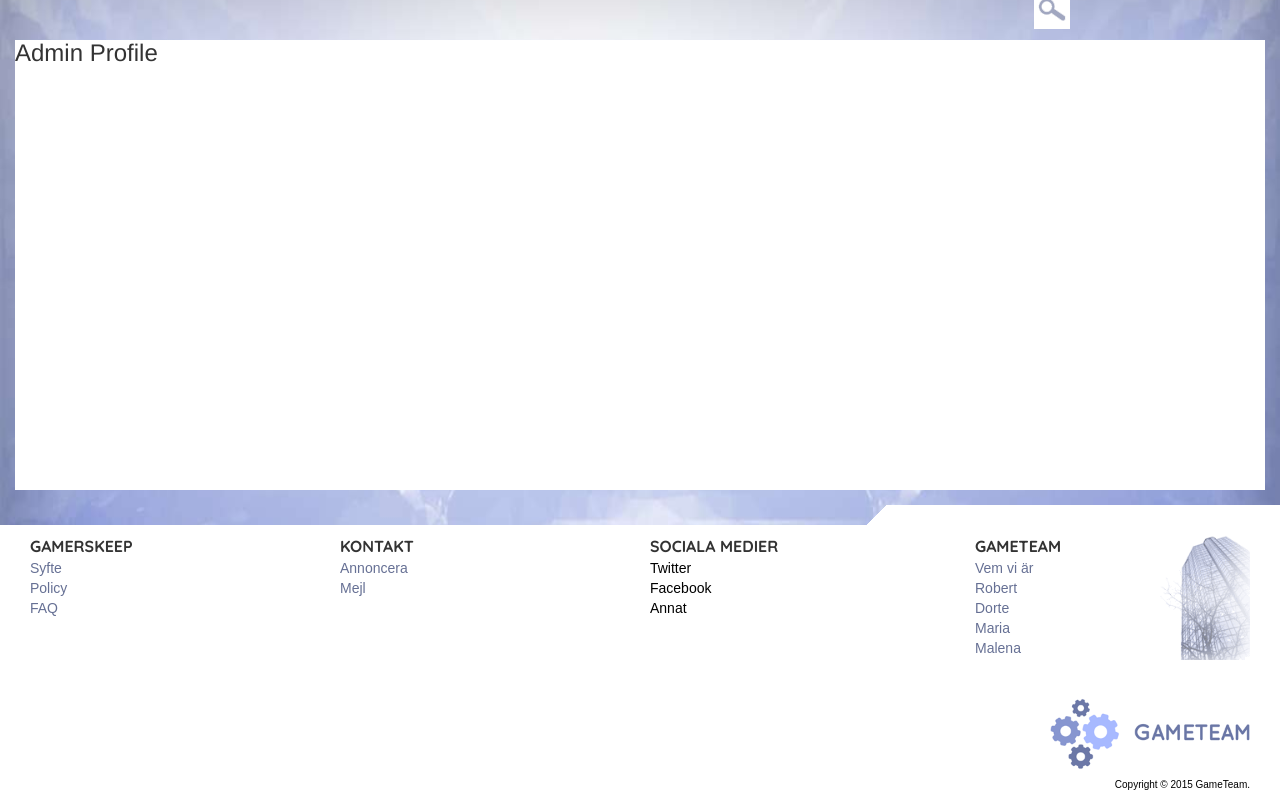
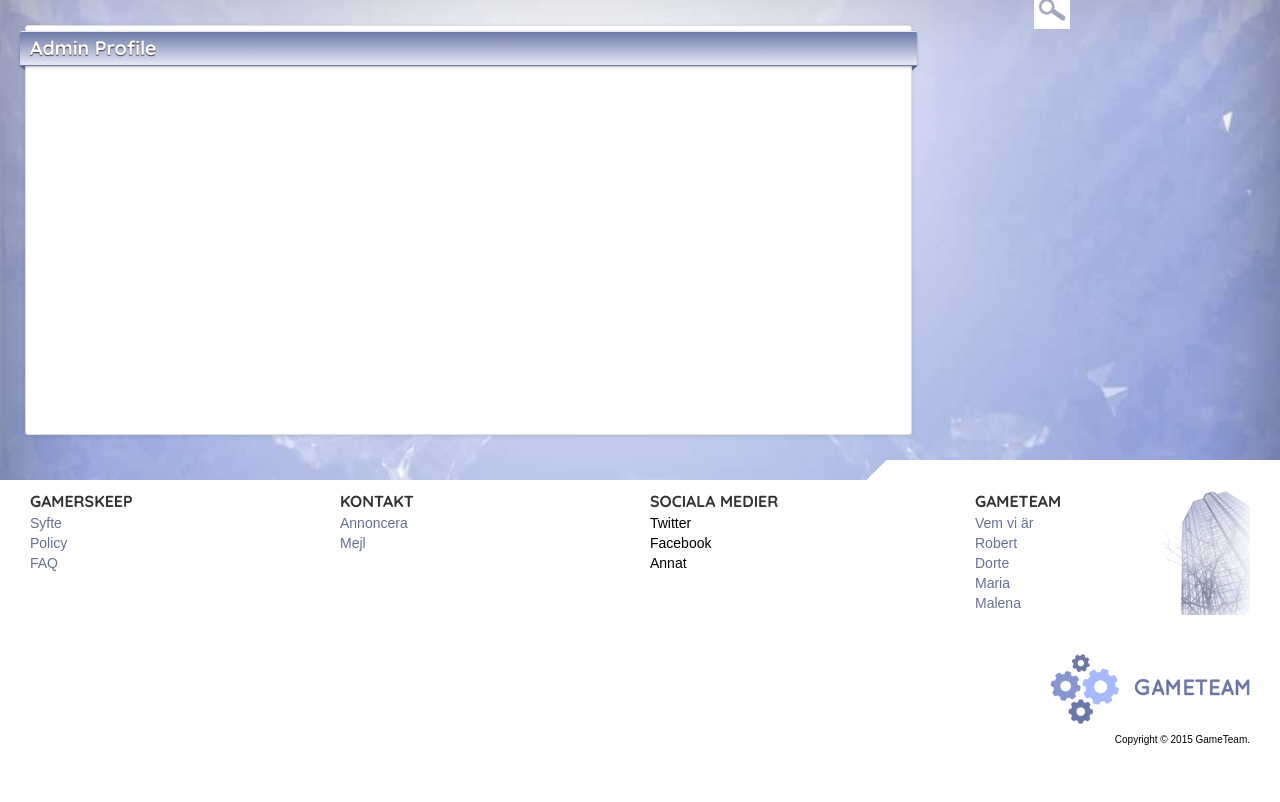
Before and after one commit to Robjen12/GamersKeep, a PHP site: page /admin.php in a window 1280 px wide. Shown: the part 80-882 px from the top of the page. After the commit the page ends 825 px from the top, so only its background shows below. Run offline with PHP 8.4, Linux system fonts and the light colour scheme; the visitor is signed in with stand-in values (Sample User, id 1); data that the repository does not hold is empty; some libraries are stand-ins or nearby versions; some web fonts are replaced.

Commit message:
admin sida snyggat till

```diff
--- a/admin.php
+++ b/admin.php
@@ -38,14 +38,19 @@ END;
 
 	$content = <<<END
 	<div class="row margin-top-100">
-		<div class="col-md-12">
-			<div class="admin-profile">
-				<h3>Admin Profile</h3>
+
+		<div class="col-md-12 panel panel-default panel-guide-review height-410px">
+
+			<div class="panel-heading panel-heading-guide-review">
+
+				Admin Profile
 				{$gr_flag}
-			</div>
 
-		</div>
-	</div>
+			</div><!-- panel heading -->
+
+		</div><!-- col md 12 -->
+
+	</div><!-- row margin top 100 -->
 
 	<script>
 		$(document).ready(function(){
--- a/css/style.css
+++ b/css/style.css
@@ -1180,6 +1180,7 @@ a.deletelink
 {
   color: red;
 }
+/*
 .admin-profile
 {
   min-height: 450px;
@@ -1187,6 +1188,7 @@ a.deletelink
   background-color: white;
 
 }
+*/
 
 .btn-default-span {
 color: Red;
```
